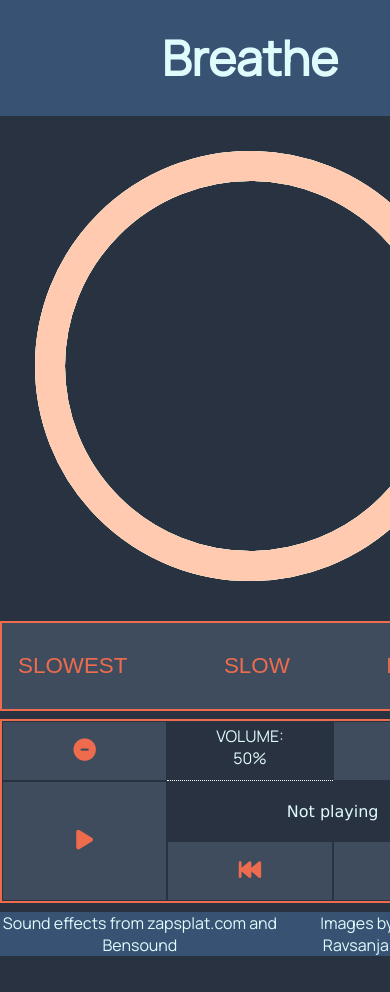
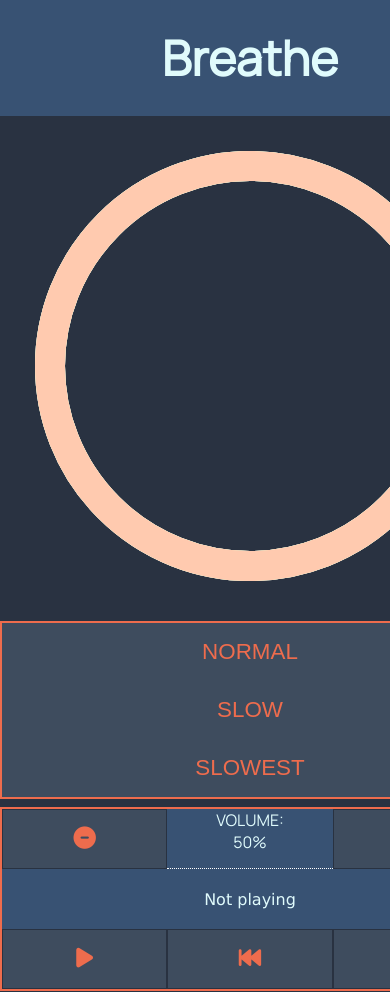
Before and after one commit to joshuajohnlee/breatheapp, a plain HTML site: page index.html in a window 390 px wide. Shown: the top 992 px of the page. Before the commit the page ends 956 px from the top, so only its background shows below. Drawn offline with Linux system fonts and the light colour scheme; a web font is replaced by a local one.

Commit message:
CSS changes, responsive moved to separate file

```diff
--- a/css/breathestyles.css
+++ b/css/breathestyles.css
@@ -2,6 +2,14 @@
     box-sizing: border-box;
     padding: 0;
     margin: 0;
+}
+
+button {
+    border: 0.1rem solid #293241;
+    padding: 1rem;
+    font-size: 1.4rem;
+    color: #EE6C4D;
+    background-color: #3E4C5E;
 }
 
 body {
@@ -19,6 +27,8 @@ body {
     height:100vh;
 }
 
+/* Set locations of containers within the body tag */
+
 header {
     background-color:rgba(61, 90, 128, 0.8);
     padding: 3vh 0 3vh 0;
@@ -26,6 +36,14 @@ header {
     font-size:3rem;
     font-weight:bold;
     grid-row: 1;
+}
+
+.illustration {
+    grid-row:2;
+}
+
+.controls {
+    grid-row: 3;
 }
 
 footer {
@@ -38,99 +56,30 @@ footer {
     justify-content: center;
 }
 
-.illustration {
-    grid-row:2;
-}
-
 /* Control buttons and readouts */
-
-.controls {
-    grid-row: 3;
-}
 
 .controlblock {
     border: 2px solid #EE6C4D;
     background-color:rgba(61, 90, 128, 0.8);
     margin: auto;
     margin-bottom: 1vh;
-    display:grid;
-    grid-template-columns: 1fr 2fr 1fr;
-    grid-template-rows: 1fr 1fr;
 }
 
-@media screen and (min-width: 500px) {
-    .controlblock, .audioplayer {
-        width: 50vw;
-    }
+#speedcontrols {
+    display: flex;
+    flex-direction: column;
 }
 
-
-@media screen and (min-width: 1000px) {
-    .controlblock, .audioplayer {
-        width: 30vw;
-    }
-}
-
-.controlblocktitle {
-    font-size: 1.25rem;
-    margin: 0.5rem;
-    text-transform: uppercase;
-    font-weight: 600;
-    grid-column: 2;
-    grid-row: 1;
-}
-
-.readout {
-    display: inline;
-    grid-column: 2;
-    grid-row: 2;
-    padding:0.5vh;
-}
-
-#speedslowest {
-    grid-column: 1;
-    grid-row-start: 1;
-    grid-row-end: -1;
+.speedbutton {
     border: 0px;
 }
 
-#speedslow{
-    grid-column: 2;
-    grid-row-start: 1;
-    grid-row-end: -1;
-    border: 0px;
-}
+/* Audio player */
 
-#speednormal{
-    grid-column: 3;
-    grid-row-start: 1;
-    grid-row-end: -1;
-    border: 0px;
-}
-
-button {
-    padding: 1rem;
-    font-size: 1.4rem;
-    color: #EE6C4D;
-    background-color: #3E4C5E;
-}
-
-.speedbutton:active {
-    background-color: #9dafc7;
-}
-
-.audioplayer {
-    border: 2px solid #EE6C4D;
-    margin: auto;
-    margin-bottom: 1vh;
+#audiocontrols {
     display:grid;
     grid-template-columns: 1fr 1fr 1fr;
-    grid-template-rows: 1fr 1fr 1fr;
-}
-
-
-button {
-    border: 0.1rem solid #293241;
+    grid-template-rows: 1fr 1fr;
 }
 
 #volumeup {
@@ -151,15 +100,15 @@ button {
 
 #audioplaybutton {
     grid-column: 1;
-    grid-row-start: 2;
+    grid-row-start: 3;
     grid-row-end: -1;
 }
 
 #nowplaying {
     grid-row: 2;
-    grid-column-start: 2;
+    text-align: center;
+    grid-column-start: 1;
     grid-column-end: -1;
-    text-align: center;
     margin: auto;
     font-family: Verdana, Geneva, Tahoma, sans-serif;
 }
@@ -172,7 +121,6 @@ button {
 #audioskipforward {
     grid-row: 3;
     grid-column: 3;
-    border-radius: 0 0 10% 0;
 }
 
 /* Navigation links */
@@ -199,5 +147,4 @@ nav > ul > li {
 --black-coral: #536271;
 --charcoal: #3e4c5e;
 --prussian-blue: #2c3d55;
-#9E9CAB
 */
--- /dev/null
+++ b/css/responsive.css
@@ -0,0 +1,11 @@
+@media screen and (min-width: 500px) {
+    .controlblock {
+        width: 50vw;
+    }
+}
+
+@media screen and (min-width: 1000px) {
+    .controlblock {
+        width: 30vw;
+    }
+}
--- a/index.html
+++ b/index.html
@@ -5,11 +5,8 @@
     <meta http-equiv="X-UA-Compatible" content="IE=edge">
     <meta name="viewport" content="width=device-width, initial-scale=1.0">
     <link rel="stylesheet" href="./css/breathestyles.css" />
+    <link rel="stylesheet" href="./css/responsive.css" />
     <link rel="stylesheet" href="https://fonts.googleapis.com/css?family=Manrope|DotGothic16">
-    <link rel="apple-touch-icon" sizes="180x180" href="/apple-touch-icon.png">
-    <link rel="icon" type="image/png" sizes="32x32" href="/favicon-32x32.png">
-    <link rel="icon" type="image/png" sizes="16x16" href="/favicon-16x16.png">
-    <link rel="manifest" href="/site.webmanifest">
     <script src="https://kit.fontawesome.com/a6858ade68.js" crossorigin="anonymous"></script>
     <script src="breathe.js" defer></script>
     <title>Breathe App Alpha</title>
@@ -66,13 +63,13 @@
     <div id="controls">
 
         <div class="controlblock" id="speedcontrols">
-            <div class="controlblocktitle">Speed</div>
+            <button class="speedbutton" id="speednormal">NORMAL</button>
+            <button class="speedbutton" id="speedslow">SLOW</button>
             <button class="speedbutton" id="speedslowest">SLOWEST</button>
-            <button class="speedbutton" id="speedslow">SLOW</button>
-            <button class="speedbutton" id="speednormal">NORMAL</button>
+
         </div>
 
-        <section class="audioplayer" id="audiocontrols">
+        <section class="controlblock" id="audiocontrols">
             <button id="volumedown"><i class="fa fa-minus-circle" aria-hidden="true"></i></button>
             <div class="readout" id="volumereadout"></div>
             <button id="volumeup"><i class="fa fa-plus-circle" aria-hidden="true"></i></button>
```
